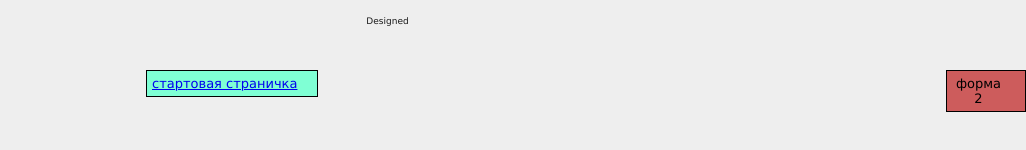
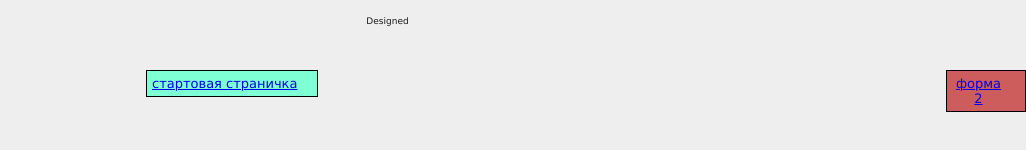
Before and after one commit to nihilietzche/kraskursovaya, a plain HTML site: page form1.html in a window 1280 px wide. Shown: the part 350-500 px from the top of the page, without its empty margins (254-1280 px from the left). Drawn offline with Linux system fonts and the light colour scheme.

Commit message:
Update form1.html

```diff
--- a/form1.html
+++ b/form1.html
@@ -28,7 +28,7 @@ Form 1
 <body id="public">
 
 	<div class="startpage"><a href="index.html">стартовая страничка</a></div>
-	<div class="form2">форма 2</div>
+	<div class="form2"><a href="index.html">форма 2</a></div>
 
 <div id="container" class="ltr">
 
```
